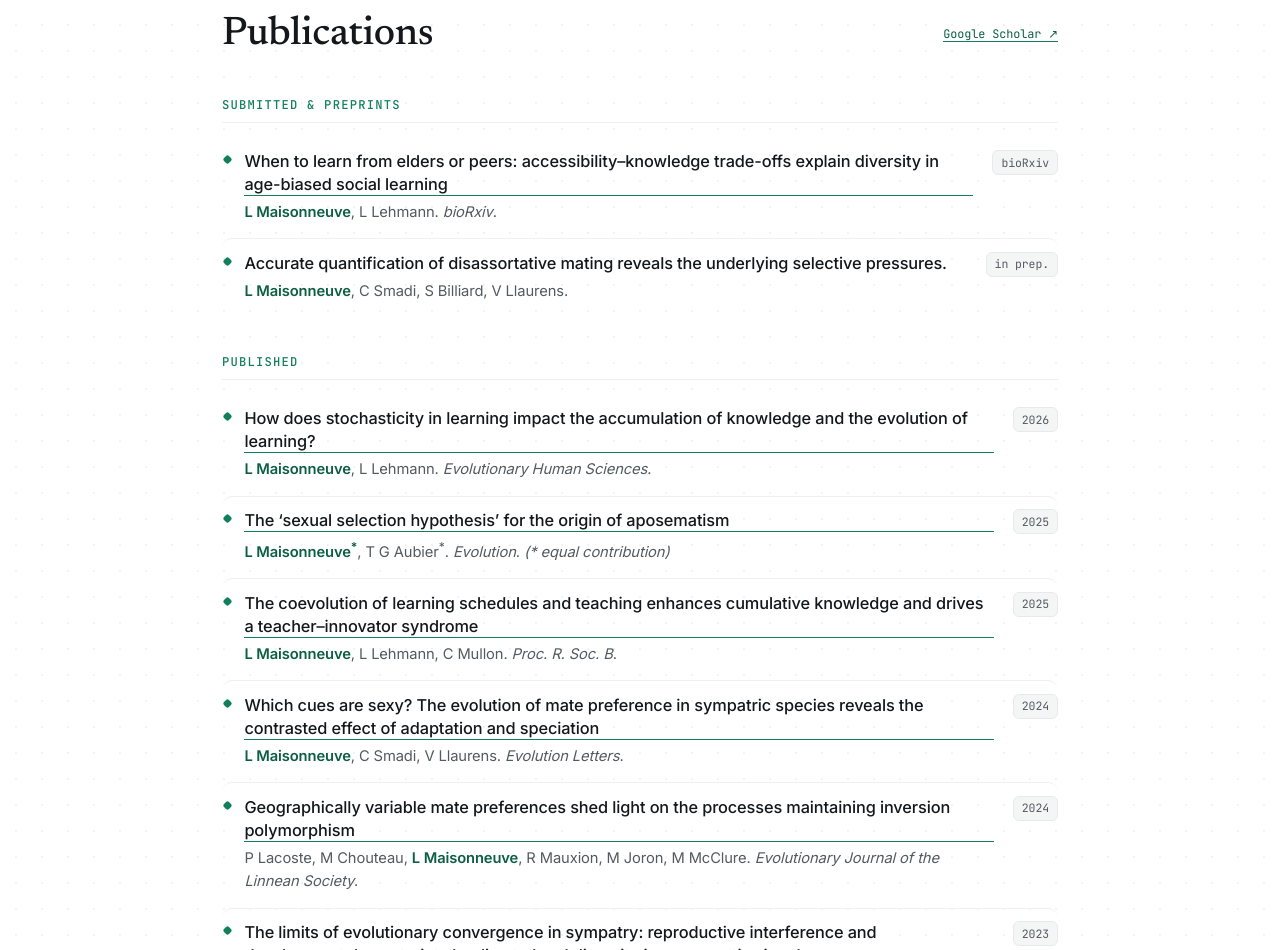
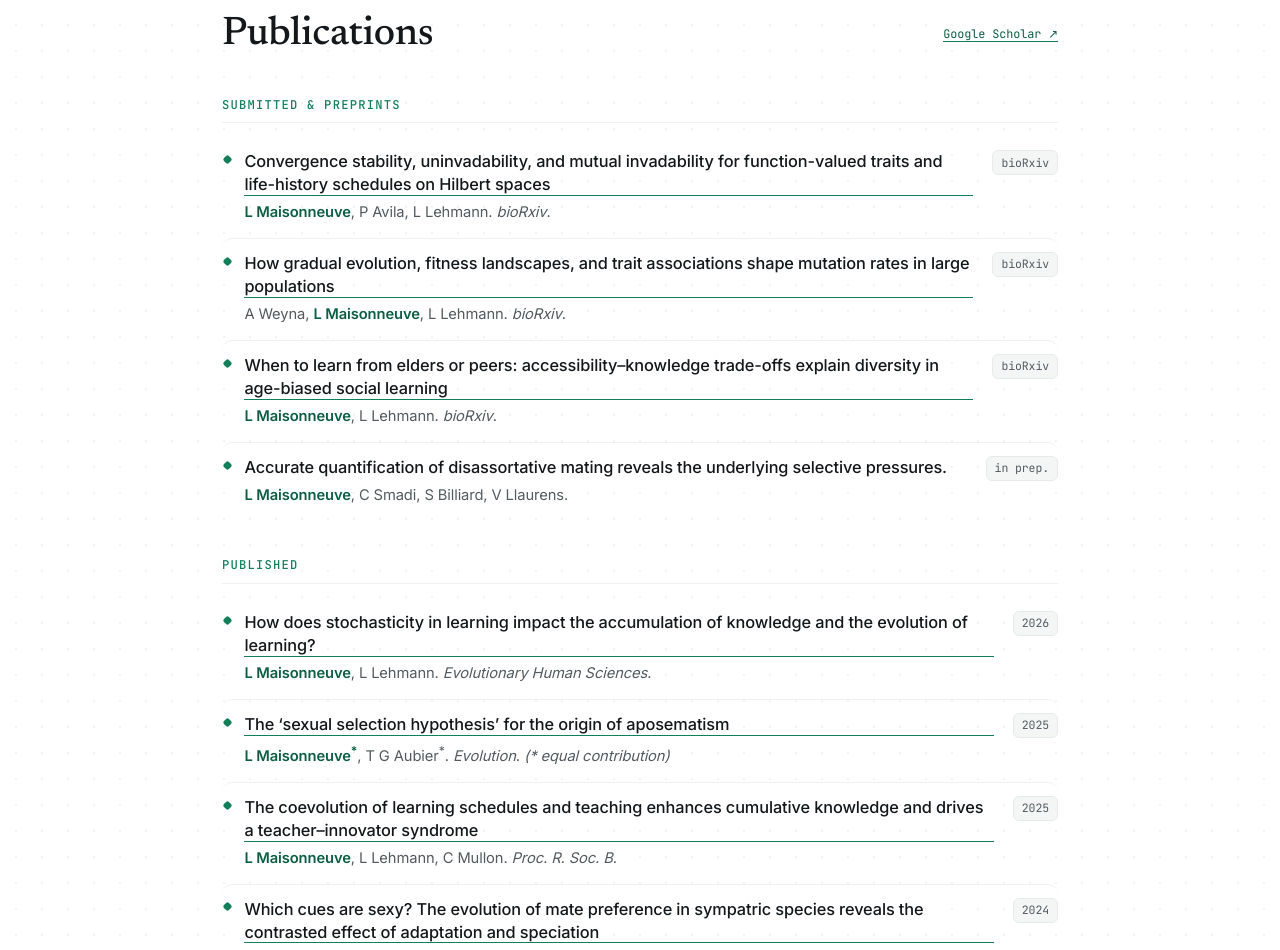
Before and after one commit to Ludovic-Maisonneuve/Ludovic-Maisonneuve.github.io, a plain HTML site: page index.html in a window 1280 px wide. Shown: the part 768-1718 px from the top of the page. Drawn offline with Linux system fonts and the light colour scheme.

Commit message:
update publications

```diff
--- a/index.html
+++ b/index.html
@@ -384,6 +384,18 @@
         <h3>Submitted &amp; preprints</h3>
 
         <div class="pub">
+          <a class="title uline" href="https://www.biorxiv.org/content/10.64898/2026.11.21.768256v1" target="_blank" rel="noopener">Convergence stability, uninvadability, and mutual invadability for function-valued traits and life-history schedules on Hilbert spaces</a>
+          <span class="meta"><b>L Maisonneuve</b>, P Avila, L Lehmann. <span class="venue">bioRxiv</span>.</span>
+          <span class="year mono">bioRxiv</span>
+        </div>
+
+        <div class="pub">
+          <a class="title uline" href="https://www.biorxiv.org/content/10.64898/2026.11.19.767823v1" target="_blank" rel="noopener">How gradual evolution, fitness landscapes, and trait associations shape mutation rates in large populations</a>
+          <span class="meta">A Weyna, <b>L Maisonneuve</b>, L Lehmann. <span class="venue">bioRxiv</span>.</span>
+          <span class="year mono">bioRxiv</span>
+        </div>
+
+        <div class="pub">
           <a class="title uline" href="https://www.biorxiv.org/content/10.64898/2026.06.16.732531v1" target="_blank" rel="noopener">When to learn from elders or peers: accessibility&ndash;knowledge trade-offs explain diversity in age-biased social learning</a>
           <span class="meta"><b>L Maisonneuve</b>, L Lehmann. <span class="venue">bioRxiv</span>.</span>
           <span class="year mono">bioRxiv</span>
```
